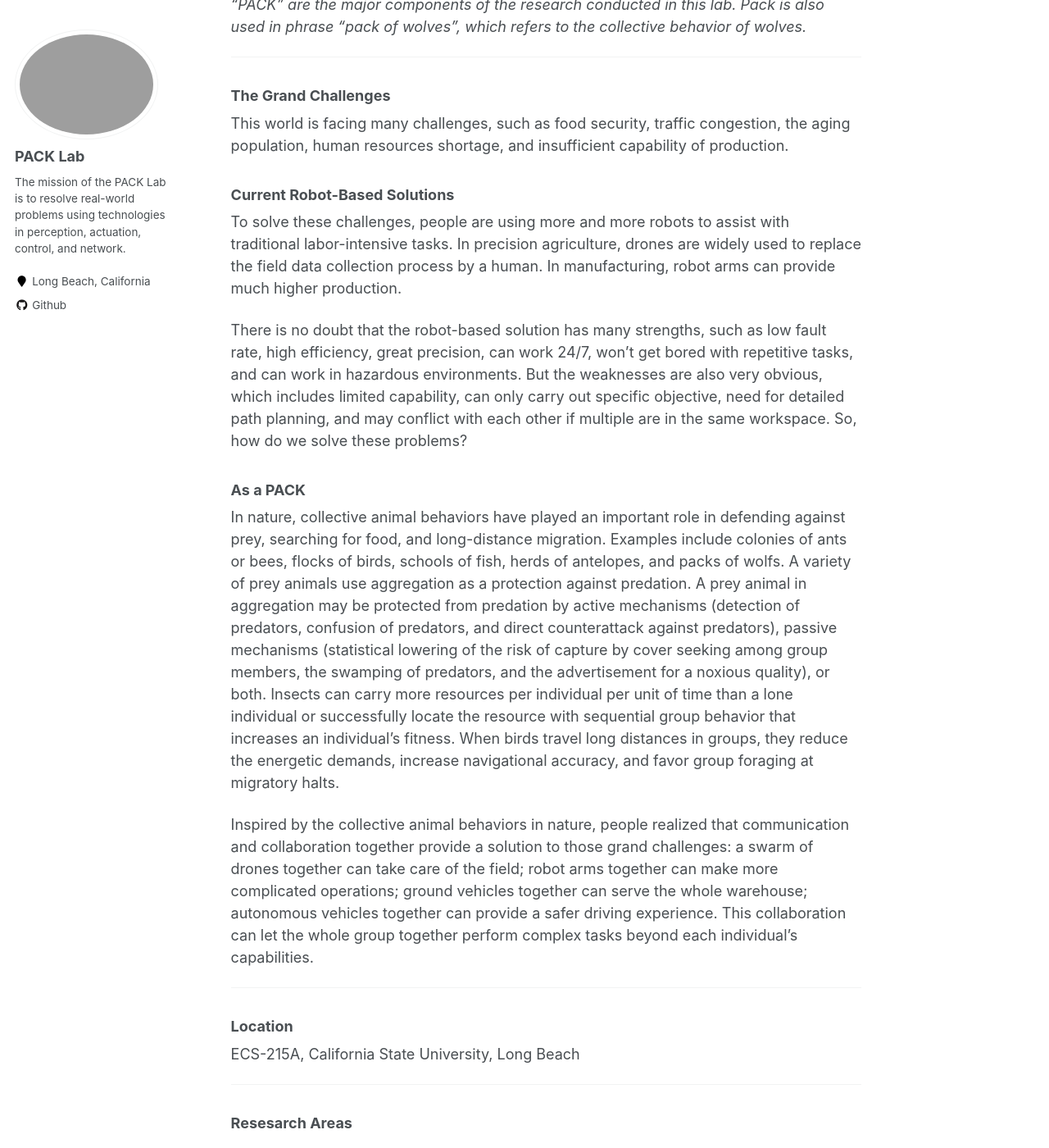
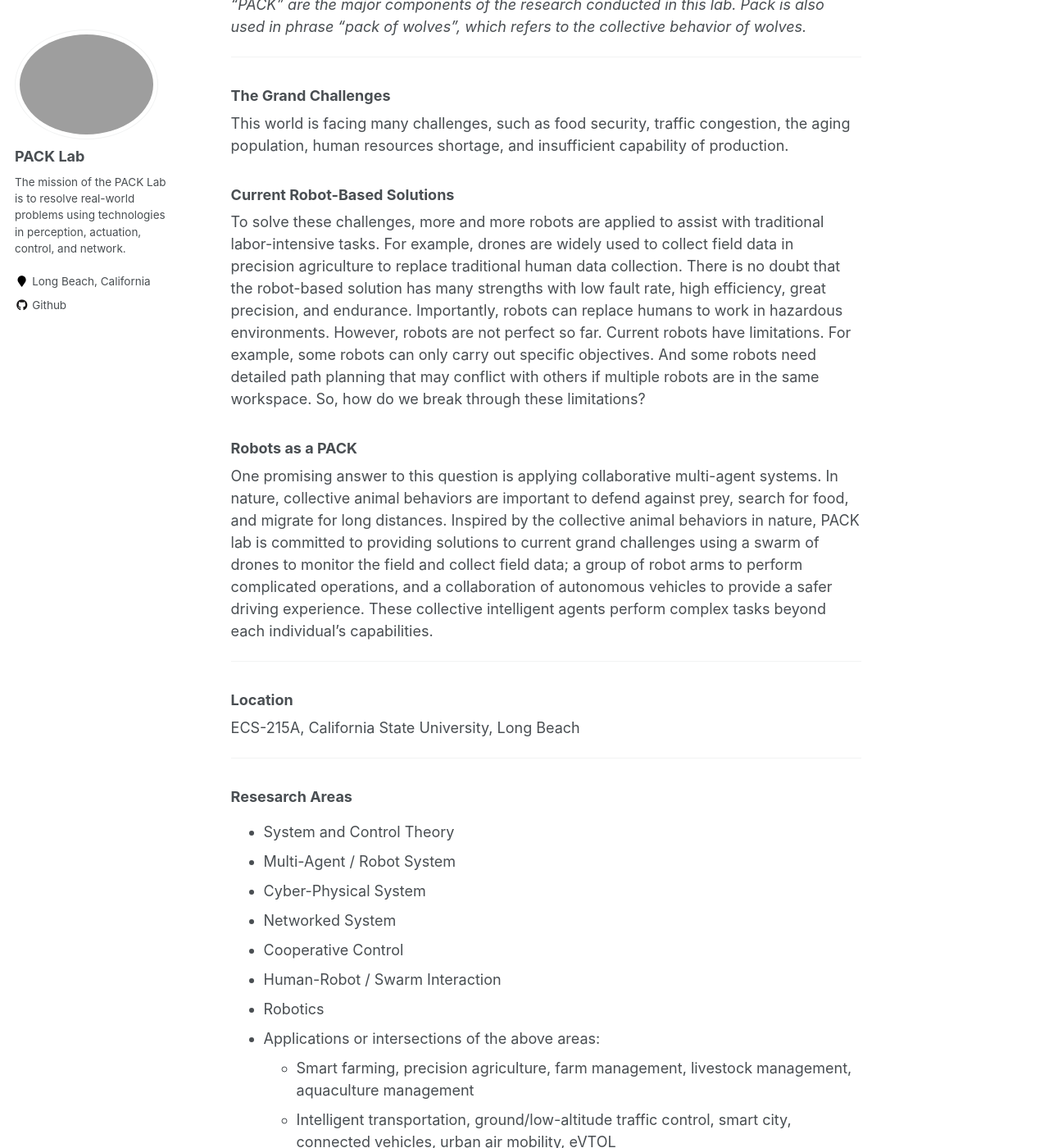
Before and after one commit to pack-lab/pack-lab.github.io, a Jekyll site: the page built from _pages/about.md, in a window 1280 px wide and 1400 px high, scrolled down 265 px. Shown: the whole window at 82% size. Built offline with Jekyll 4.4.1, drawn with Linux system fonts in a browser that asks for light colours.

Commit message:
Update about.md

```diff
--- a/_pages/about.md
+++ b/_pages/about.md
@@ -20,21 +20,11 @@ Welcome to the PACK Lab!
 This world is facing many challenges, such as food security, traffic congestion, the aging population, human resources shortage, and insufficient capability of production.
 
 ### Current Robot-Based Solutions
-To solve these challenges, people are using more and more robots to assist with traditional labor-intensive tasks. In precision agriculture, drones are widely used to replace the field data collection process by a human. In manufacturing, robot arms can provide much higher production.
+To solve these challenges, more and more robots are applied to assist with traditional labor-intensive tasks. For example, drones are widely used to collect field data in precision agriculture to replace traditional human data collection.
+There is no doubt that the robot-based solution has many strengths with low fault rate, high efficiency, great precision, and endurance. Importantly, robots can replace humans to work in hazardous environments. However, robots are not perfect so far. Current robots have limitations. For example, some robots can only carry out specific objectives. And some robots need detailed path planning that may conflict with others if multiple robots are in the same workspace. So, how do we break through these limitations?
 
-There is no doubt that the robot-based solution has many strengths, such as low fault rate, high efficiency, great precision, can work 24/7, won't get bored with repetitive tasks, and can work in hazardous environments. But the weaknesses are also very obvious, which includes limited capability, can only carry out specific objective, need for detailed path planning, and may conflict with each other if multiple are in the same workspace. So, how do we solve these problems?
-
-### As a PACK
-In nature, collective animal behaviors have played an important role in defending against prey, searching for food, and long-distance migration. Examples include colonies of ants or bees, flocks of birds, schools of fish, herds of antelopes, and packs of wolfs. A variety of prey animals use aggregation as a protection against predation. A prey animal in aggregation may be protected from predation by active mechanisms (detection of predators, confusion of predators, and direct counterattack against predators), passive mechanisms (statistical lowering of the risk of capture by cover seeking among group members, the swamping of predators, and the advertisement for a noxious quality), or both. Insects can carry more resources per individual per unit of time than a lone individual or successfully locate the resource with sequential group behavior that increases an individual's fitness. When birds travel long distances in groups, they reduce the energetic demands, increase navigational accuracy, and favor group foraging at migratory halts.
-
-<!-- In collective animal behaviors, each individual influences the group behavior by sensing the environment, communicating and exchanging information with other individuals or the environment, making decisions, and taking action. In most cases, the behaviors are distributed and decentralized since each biological individual operates based on its own sensing ability and decision-making strategy. -->
-
-Inspired by the collective animal behaviors in nature, people realized that communication and collaboration together provide a solution to those grand challenges: a swarm of drones together can take care of the field; robot arms together can make more complicated operations; ground vehicles together can serve the whole warehouse; autonomous vehicles together can provide a safer driving experience. This collaboration can let the whole group together perform complex tasks beyond each individual's capabilities.
-
-<!-- We call these individuals as *agents*. Each agent can be a robot, ground vehicle, spaceship, satellite, aerial vehicle, submarine, water surface vessel, etc. -->
-
-<!-- Compared to single-agent systems, multi-agent systems (MAS) have many advantages, such as flexibility, efficiency, robustness, affordability, and improved operational capability.  -->
-<!-- We are in the hope that -->
+### Robots as a PACK
+One promising answer to this question is applying collaborative multi-agent systems. In nature, collective animal behaviors are important to defend against prey, search for food, and migrate for long distances. Inspired by the collective animal behaviors in nature, PACK lab is committed to providing solutions to current grand challenges using a swarm of drones to monitor the field and collect field data; a group of robot arms to perform complicated operations, and a collaboration of autonomous vehicles to provide a safer driving experience. These collective intelligent agents perform complex tasks beyond each individual’s capabilities.
 
 ---
 
```
